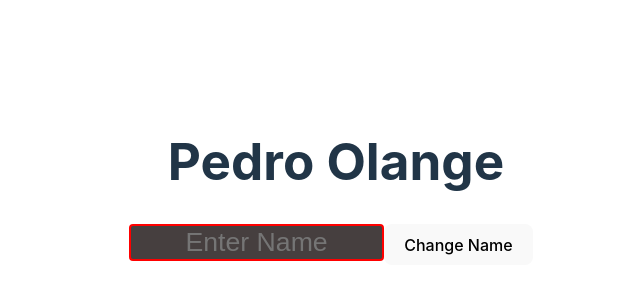
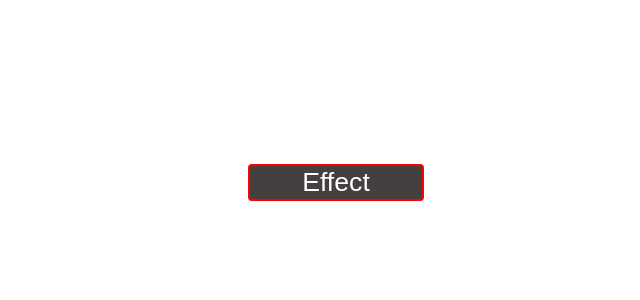
Before and after one commit to pawara101/react-hooks, a React (Vite) app: page / in a window 1280 px wide. Shown: the part 218-518 px from the top of the page, without its empty margins (304-944 px from the left). Built offline with nearby package versions, Linux system fonts and the light colour scheme.

Commit message:
UseLayoutEffect Tutorial 1.0

```diff
--- a/src/App.jsx
+++ b/src/App.jsx
@@ -6,13 +6,14 @@
 import { ReducerTutorial } from './components/hooks/ReducerTutorial.jsx';
 import { EffectTutorial } from './components/hooks/EffectTutorial.jsx';
 import { RefTutorial } from "./components/hooks/RefTutorial.jsx";
+import { LayoutEffectTutorial } from './components/hooks/LayoutEffectTutorial.jsx';
 
 function App() {
 
   return (
     <>
       <div className="card">
-            <RefTutorial/>
+            <LayoutEffectTutorial name={"Nimal"} Age={34}/>
       </div>
     </>
   )
--- /dev/null
+++ b/src/components/hooks/LayoutEffectTutorial.jsx
@@ -0,0 +1,19 @@
+import React, { useLayoutEffect, useEffect, useRef } from 'react';
+
+export const LayoutEffectTutorial = () => {
+    const inquirer = useRef(null);
+
+    useLayoutEffect(() => {
+        console.log("LayoutEffectTutorial");
+    }, []);
+
+    useEffect(() => {
+        console.log("EffectTutorial");
+        inquirer.current.value = "Effect"
+    })
+    return(
+        <>
+            <input ref={inquirer} value={"Input Here"} />
+        </>
+    )
+}
```
